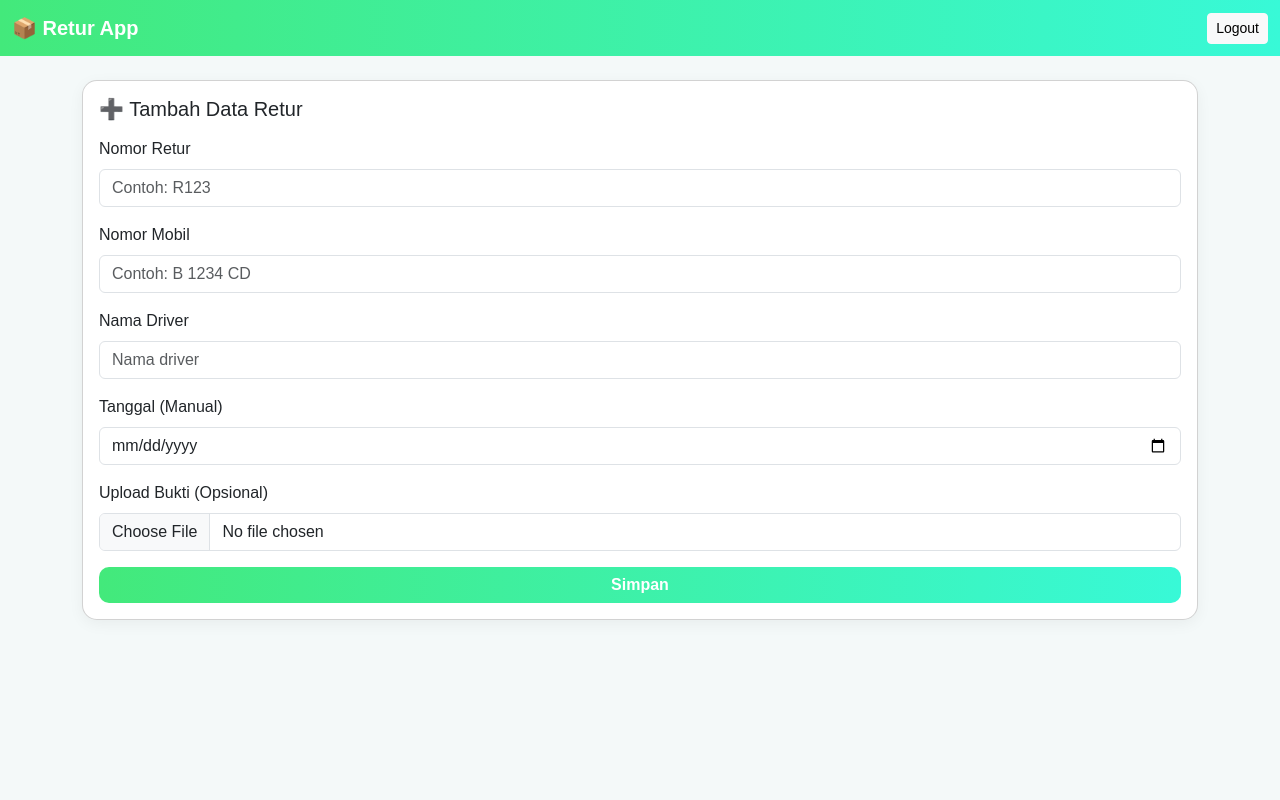
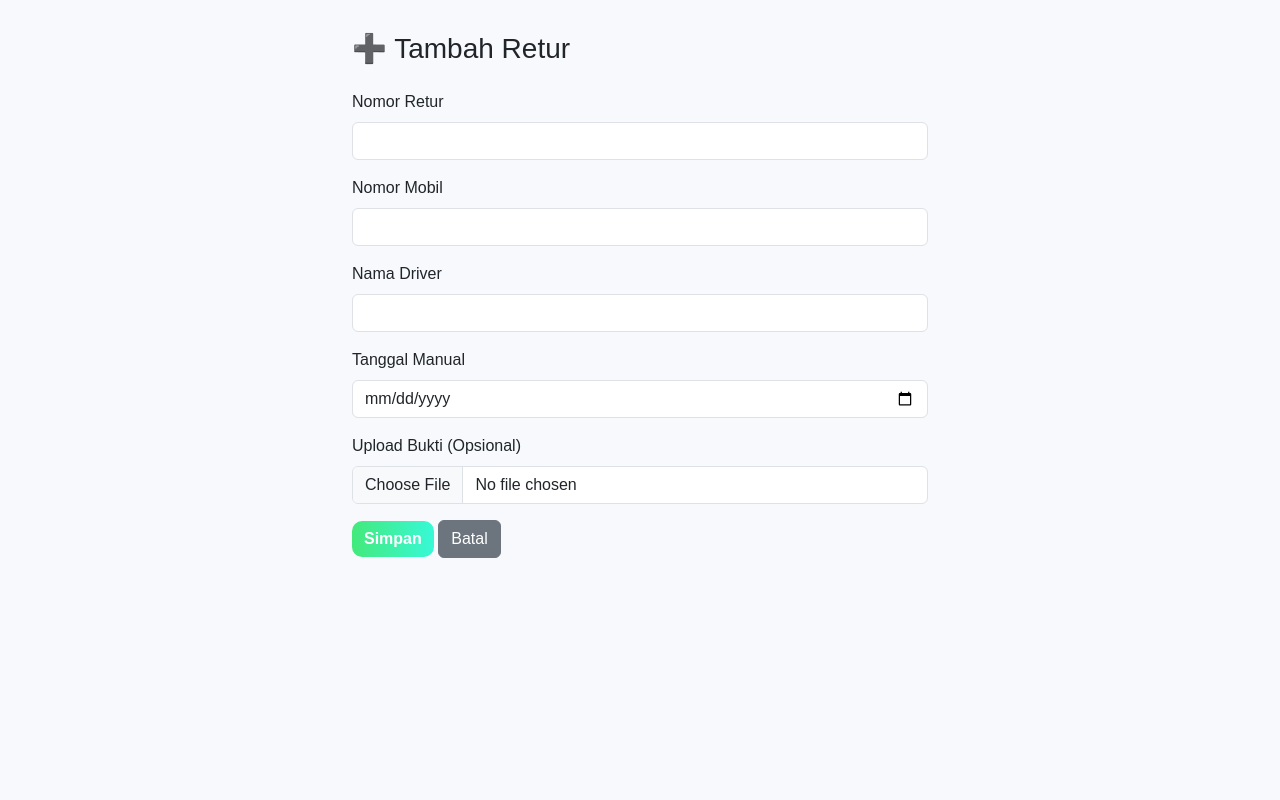
Before and after one commit to xnxxdhooomrzkyyy/bot-telegram, a Flask app: page /tambah in a window 1280 px wide. Run offline with Flask 3, Linux system fonts and the light colour scheme; the visitor is signed in with stand-in values (Sample User, id 1); some libraries are stand-ins or nearby versions.

Commit message:
Update tambah.html

```diff
--- a/templates/tambah.html
+++ b/templates/tambah.html
@@ -7,42 +7,28 @@
   <link href="https://cdn.jsdelivr.net/npm/bootstrap@5.3.0/dist/css/bootstrap.min.css" rel="stylesheet">
   <style>
     body {
+      background: #f7f9fc;
       font-family: 'Poppins', sans-serif;
-      background: #f4f9f9;
-      min-height: 100vh;
     }
-    .navbar {
-      background: linear-gradient(90deg, #43e97b, #38f9d7);
-    }
-    .navbar-brand, .nav-link, .navbar-text {
-      color: white !important;
-      font-weight: 600;
-    }
-    .card {
-      border-radius: 15px;
-      box-shadow: 0 4px 15px rgba(0,0,0,0.05);
+    .container {
+      margin-top: 2rem;
+      max-width: 600px;
     }
     .btn-primary {
-      border-radius: 10px;
       background: linear-gradient(90deg, #43e97b, #38f9d7);
       border: none;
       font-weight: 600;
+      border-radius: 10px;
+    }
+    .btn-primary:hover {
+      opacity: 0.9;
     }
   </style>
 </head>
 <body>
+  <div class="container">
+    <h3 class="mb-4">➕ Tambah Retur</h3>
 
-  <!-- Navbar -->
-  <nav class="navbar navbar-expand-lg">
-    <div class="container-fluid">
-      <a class="navbar-brand" href="{{ url_for('dashboard') }}">📦 Retur App</a>
-      <div class="d-flex">
-        <a href="{{ url_for('logout') }}" class="btn btn-light btn-sm">Logout</a>
-      </div>
-    </div>
-  </nav>
-
-  <div class="container mt-4">
     <!-- Flash Messages -->
     {% with messages = get_flashed_messages(with_categories=true) %}
       {% if messages %}
@@ -55,35 +41,30 @@
       {% endif %}
     {% endwith %}
 
-    <!-- Form Tambah Retur -->
-    <div class="card">
-      <div class="card-body">
-        <h5 class="card-title mb-3">➕ Tambah Data Retur</h5>
     <form method="post" enctype="multipart/form-data">
       <div class="mb-3">
         <label class="form-label">Nomor Retur</label>
-            <input type="text" name="nomor_retur" class="form-control" placeholder="Contoh: R123" required>
+        <input type="text" name="nomor_retur" class="form-control" required>
       </div>
       <div class="mb-3">
         <label class="form-label">Nomor Mobil</label>
-            <input type="text" name="nomor_mobil" class="form-control" placeholder="Contoh: B 1234 CD" required>
+        <input type="text" name="nomor_mobil" class="form-control" required>
       </div>
       <div class="mb-3">
         <label class="form-label">Nama Driver</label>
-            <input type="text" name="nama_driver" class="form-control" placeholder="Nama driver" required>
+        <input type="text" name="nama_driver" class="form-control" required>
       </div>
       <div class="mb-3">
-            <label class="form-label">Tanggal (Manual)</label>
+        <label class="form-label">Tanggal Manual</label>
         <input type="date" name="tanggal_manual" class="form-control" required>
       </div>
       <div class="mb-3">
         <label class="form-label">Upload Bukti (Opsional)</label>
-            <input type="file" name="bukti" class="form-control" accept="image/*">
+        <input type="file" name="bukti" class="form-control">
       </div>
-          <button type="submit" class="btn btn-primary w-100">Simpan</button>
+      <button type="submit" class="btn btn-primary">Simpan</button>
+      <a href="{{ url_for('dashboard') }}" class="btn btn-secondary">Batal</a>
     </form>
-      </div>
-    </div>
   </div>
 
   <script src="https://cdn.jsdelivr.net/npm/bootstrap@5.3.0/dist/js/bootstrap.bundle.min.js"></script>
```
Lines whose indentation alone changed are shown as unchanged.
